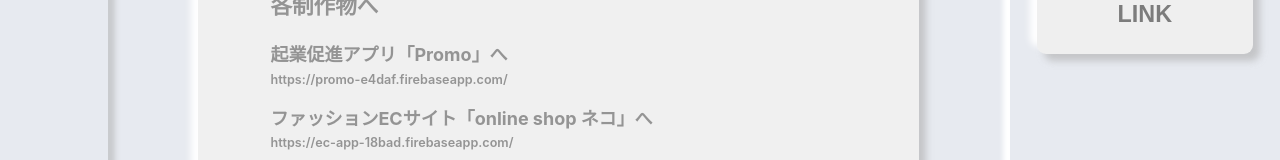
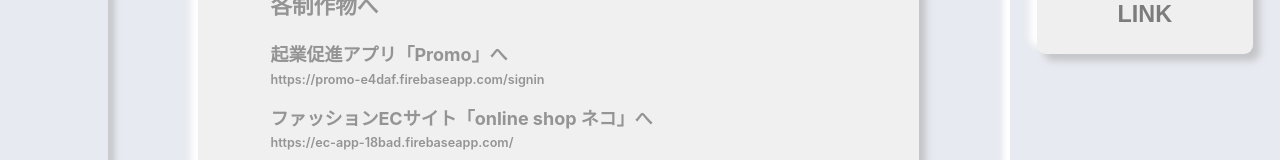
Before and after one commit to Horieryuhei0421/horie-portfolio, a Next.js app: page /pages/link in a window 1280 px wide. Shown: the part 391-551 px from the top of the page. Built offline with nearby package versions, Linux system fonts and the light colour scheme.

Commit message:
url変更

```diff
--- a/pages/pages/link.js
+++ b/pages/pages/link.js
@@ -28,9 +28,9 @@ export default function LinkComponent() {
                 <h2 className={styles.subtitle}>各制作物へ</h2>
                 <div>
                   <h3>起業促進アプリ「Promo」へ</h3>
-                  <Link href="https://promo-e4daf.firebaseapp.com/">
+                  <Link href="https://promo-e4daf.firebaseapp.com/signin">
                     <a target="_blank">
-                      <p className={styles.forUrl}>https://promo-e4daf.firebaseapp.com/</p>
+                      <p className={styles.forUrl}>https://promo-e4daf.firebaseapp.com/signin</p>
                     </a>
                   </Link>
                 </div>
--- a/pages/pages/projects.js
+++ b/pages/pages/projects.js
@@ -24,7 +24,7 @@ export default function Projects() {
           <section className={styles.projectFrame}>
             <div className={styles.projectFrameSet}>
               <video src="/video/promoVideo.mp4" controls className={styles.videoFrame}></video>
-              <Link href="https://promo-e4daf.firebaseapp.com/">
+              <Link href="https://promo-e4daf.firebaseapp.com/signin">
                 <a target="_blank">
                   <p className={styles.forApply}>こちらからアプリへ移動できます。</p>
                 </a>
```
